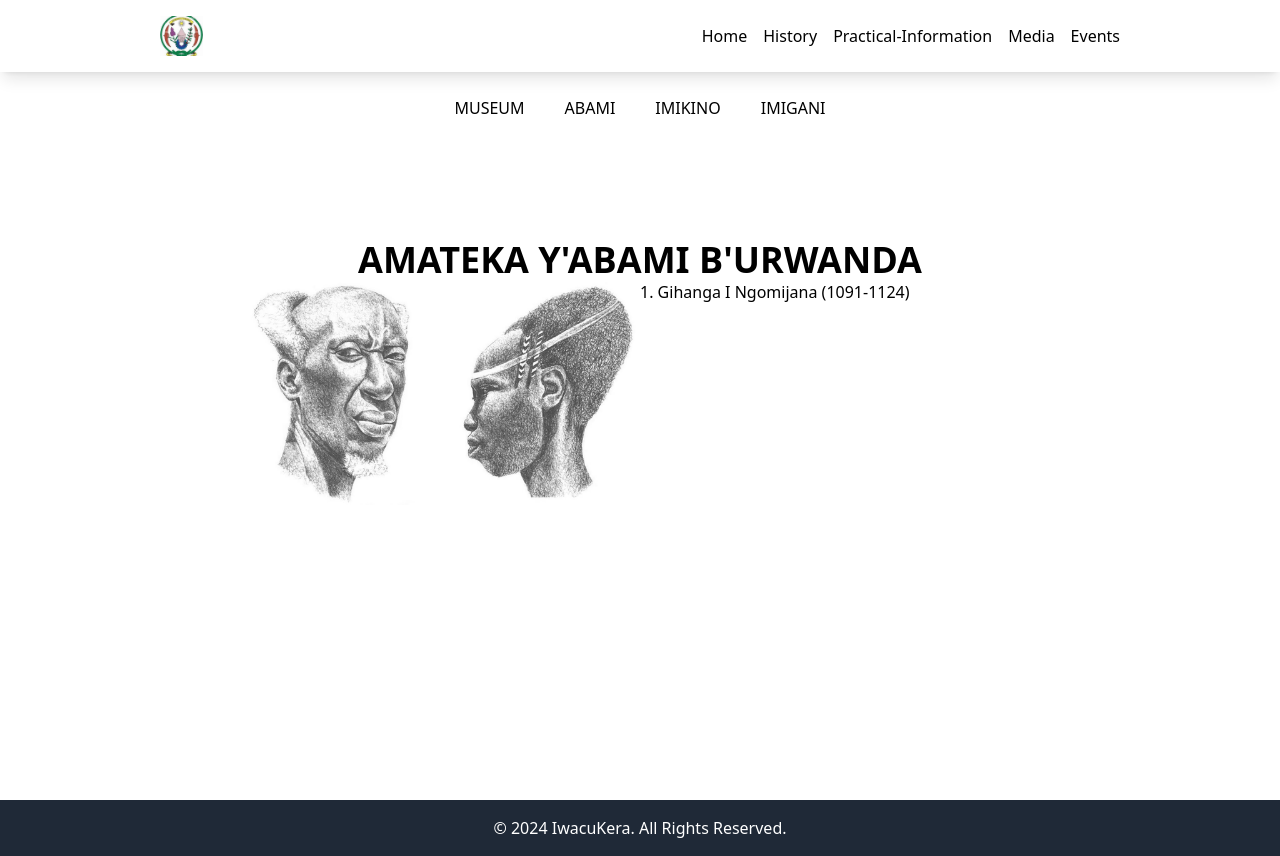
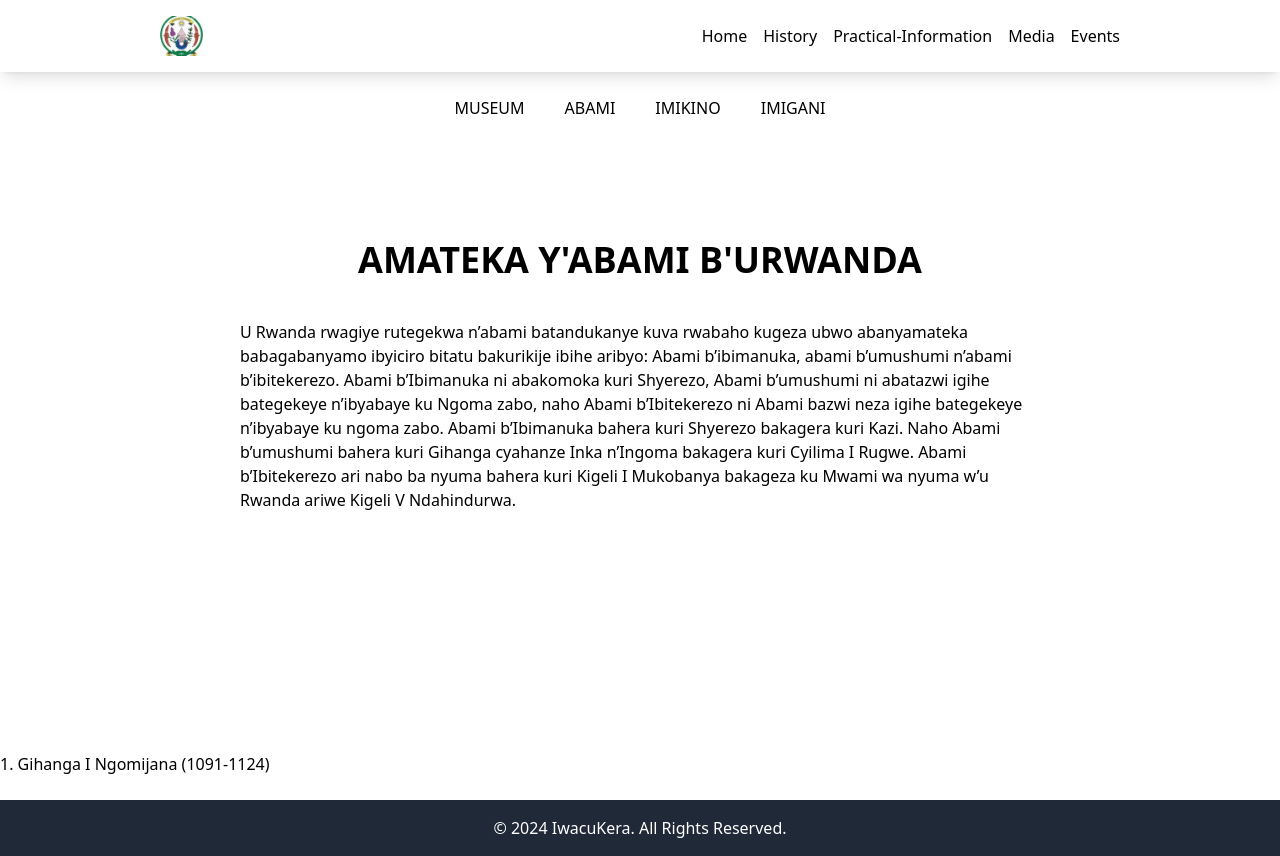
Before and after one commit to IBYIMANA/IWACUKERA, a React (Vite) app: page /history/abami in a window 1280 px wide. Built offline with nearby package versions, Linux system fonts and the light colour scheme.

Commit message:
working on Abami

```diff
--- a/src/pages/Abami.jsx
+++ b/src/pages/Abami.jsx
@@ -3,11 +3,17 @@ import History from './History'
 const Abami = () => {
     return (
         <div>
-        <History/>
-        <div className='h-screen py-60 px-60 '>
-          <h1 className='text-4xl font-extrabold text-center text-black'>AMATEKA Y'ABAMI B'URWANDA </h1>
+            <History />
+            <div className='h-screen  '>
+                <div className='py-60 px-60'>
+                <h1 className='text-4xl font-extrabold text-center text-black mb-7 pb-3'>AMATEKA Y'ABAMI B'URWANDA </h1>
+                <p className='justify-center items-stretch'>U Rwanda rwagiye rutegekwa n’abami batandukanye kuva rwabaho kugeza ubwo abanyamateka babagabanyamo ibyiciro bitatu bakurikije ibihe aribyo: Abami b’ibimanuka, abami b’umushumi n’abami b’ibitekerezo.
+                    Abami b’Ibimanuka ni abakomoka kuri Shyerezo, Abami b’umushumi ni abatazwi igihe bategekeye n’ibyabaye ku Ngoma zabo, naho Abami b’Ibitekerezo ni Abami bazwi neza igihe bategekeye n’ibyabaye ku ngoma zabo.
+                    Abami b’Ibimanuka bahera kuri Shyerezo bakagera kuri Kazi.
+                  Naho Abami b’umushumi bahera kuri Gihanga cyahanze Inka n’Ingoma bakagera kuri Cyilima I Rugwe. Abami b’Ibitekerezo ari nabo ba nyuma bahera kuri Kigeli I Mukobanya bakageza ku Mwami wa nyuma w’u Rwanda ariwe Kigeli V Ndahindurwa.</p>
+                  </div>
                 <div className='grid grid-cols-1 lg:grid-cols-2 md:grid-cols-1'>
-          <img src='../public/umwami1.jpg'/>
+
                     <h1>1. Gihanga I Ngomijana (1091-1124)</h1>
                 </div>
 
```
Lines whose indentation alone changed are shown as unchanged.
